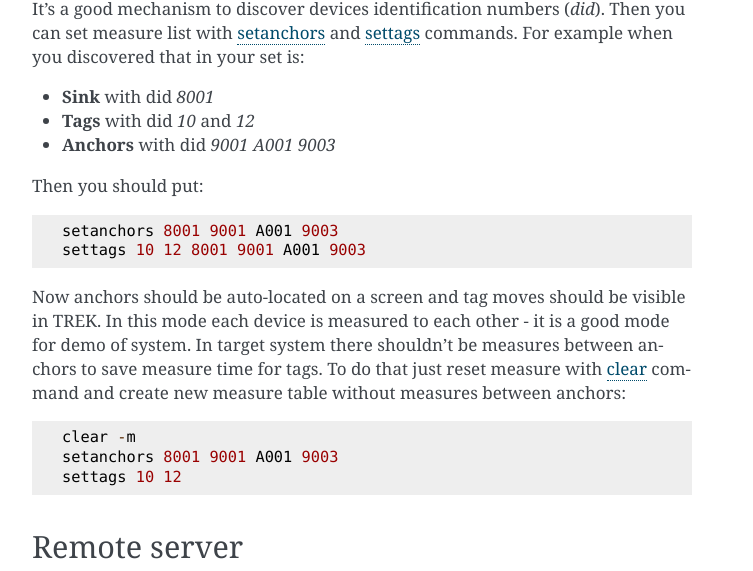
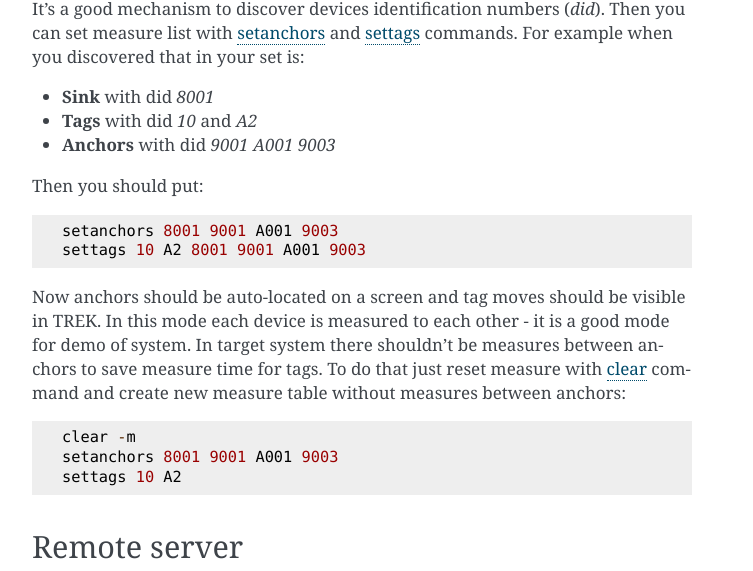
Before and after one commit to blastlab/indoornavi-UWB_firmware, a Sphinx documentation site: the page built from UWB_core/man/source/first_steps.rst, in a window 1280 px wide. Shown: the part 675-1246 px from the top of the page, without its empty margins (388-1141 px from the left). Built offline with Sphinx 7.4.7, drawn with Linux system fonts in a browser that asks for light colours.

```diff
--- a/UWB_core/man/source/first_steps.rst
+++ b/UWB_core/man/source/first_steps.rst
@@ -35,13 +35,13 @@ Then you can set measure list with :ref:`setanchors` and :ref:`settags` commands
 For example when you discovered that in your set is:
 
 * **Sink** with did *8001*
-* **Tags** with did *10* and *12*
+* **Tags** with did *10* and *A2*
 * **Anchors** with did *9001* *A001* *9003*
 
 Then you should put::
 
   setanchors 8001 9001 A001 9003
-  settags 10 12 8001 9001 A001 9003
+  settags 10 A2 8001 9001 A001 9003
 
 Now anchors should be auto-located on a screen and tag moves should be visible in TREK.
 In this mode each device is measured to each other - it is a good mode for demo of system.
@@ -50,7 +50,7 @@ To do that just reset measure with :ref:`clear` command and create new measure t
 
   clear -m
   setanchors 8001 9001 A001 9003
-  settags 10 12
+  settags 10 A2
 
 
 Remote server
```
Also changed, not shown: 2 other files.
